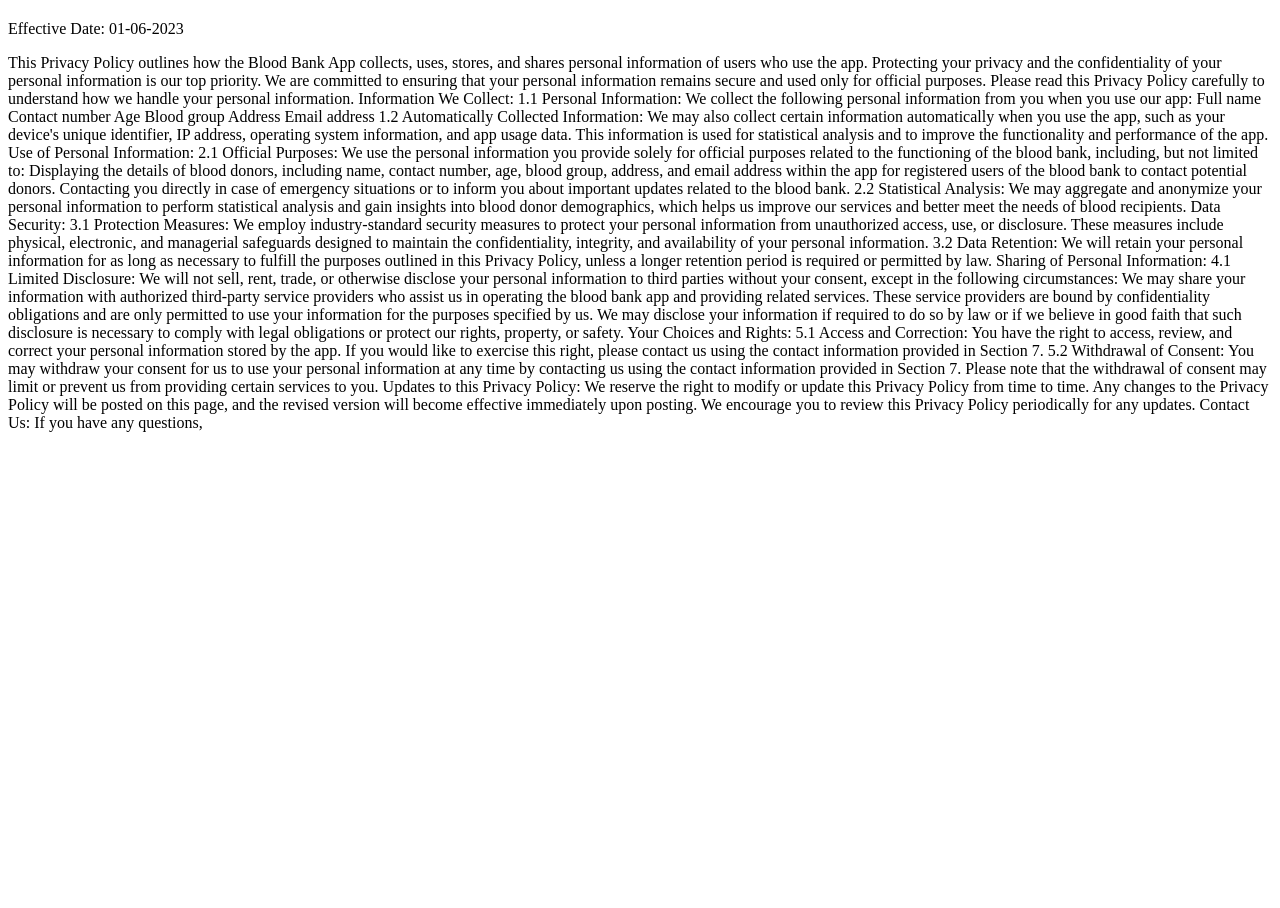
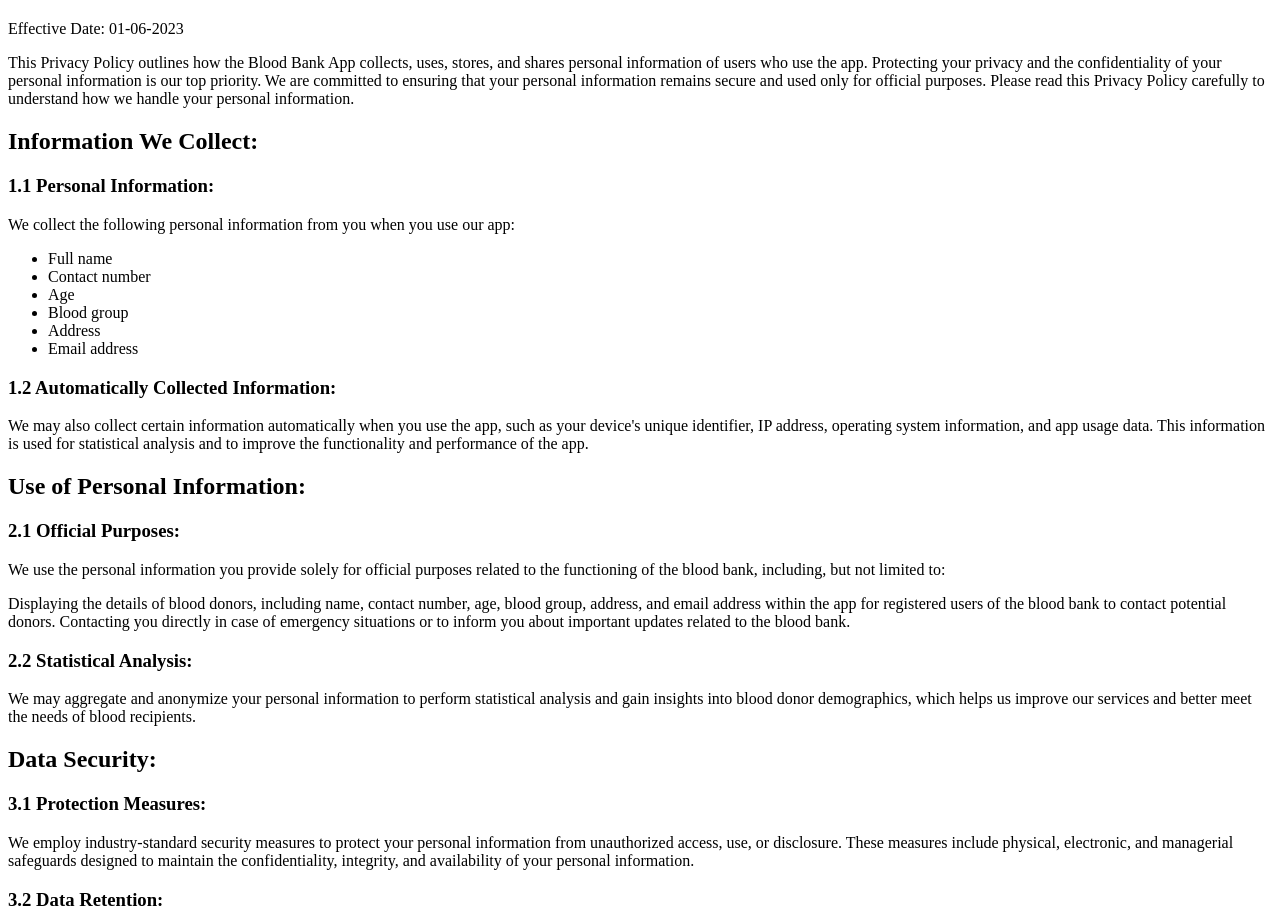
Before and after one commit to mannan541/mannan541.github.io, a plain HTML site: page index.html in a window 1280 px wide. Shown: the part 46-954 px from the top of the page. Before the commit the page ends 800 px from the top, so only its background shows below. Drawn offline with Linux system fonts and the light colour scheme.

Commit message:
html code

```diff
--- a/index.html
+++ b/index.html
@@ -5,63 +5,88 @@
 
 <p>Effective Date: 01-06-2023</p>
 
+<p>
     This Privacy Policy outlines how the Blood Bank App collects, uses, stores, and shares personal
     information of users who use the app. Protecting your privacy and the confidentiality of your
     personal information is our top priority. We are committed to ensuring that your personal
     information remains secure and used only for official purposes. Please read this Privacy Policy
     carefully to understand how we handle your personal information.
+</p>
 
-Information We Collect:
-1.1 Personal Information:
+<h2>Information We Collect:</h2>
+<h3>1.1 Personal Information:</h3>
+
+<p>
     We collect the following personal information from you when you use our app:
+</p>
 
-Full name
-Contact number
-Age
-Blood group
-Address
-Email address
-1.2 Automatically Collected Information:
+<ul>
+    <li>Full name</li>
+    <li>Contact number</li>
+    <li>Age</li>
+    <li>Blood group</li>
+    <li>Address</li>
+    <li>Email address</li>
+</ul>
+
+<h3>1.2 Automatically Collected Information:</h3>
+
+<p>
     We may also collect certain information automatically when you use the app, such as your
     device's
     unique identifier, IP address, operating system information, and app usage data. This
     information is
     used for statistical analysis and to improve the functionality and performance of the app.
+</p>
 
-Use of Personal Information:
-2.1 Official Purposes:
+
+<h2>Use of Personal Information:</h2>
+<h3>2.1 Official Purposes:</h3>
+
+<p>
     We use the personal information you provide solely for official purposes related to the
     functioning
     of the blood bank, including, but not limited to:
-
+</p>
+<p>
     Displaying the details of blood donors, including name, contact number, age, blood group,
     address,
     and email address within the app for registered users of the blood bank to contact potential
     donors.
     Contacting you directly in case of emergency situations or to inform you about important updates
     related to the blood bank.
-2.2 Statistical Analysis:
+</p>
+
+<h3>2.2 Statistical Analysis:</h3>
+
+<p>
     We may aggregate and anonymize your personal information to perform statistical analysis and
     gain
     insights into blood donor demographics, which helps us improve our services and better meet the
     needs of blood recipients.
+</p>
 
-Data Security:
-3.1 Protection Measures:
+<h2>Data Security:</h2>
+<h3>3.1 Protection Measures:</h3>
+
+<p>
     We employ industry-standard security measures to protect your personal information from
     unauthorized
     access, use, or disclosure. These measures include physical, electronic, and managerial
     safeguards
     designed to maintain the confidentiality, integrity, and availability of your personal
     information.
+</p>
 
-3.2 Data Retention:
+<h3>3.2 Data Retention:</h3>
+
 We will retain your personal information for as long as necessary to fulfill the purposes
 outlined
 in this Privacy Policy, unless a longer retention period is required or permitted by law.
 
 Sharing of Personal Information:
-4.1 Limited Disclosure:
+
+<h3>4.1 Limited Disclosure:</h3>
 We will not sell, rent, trade, or otherwise disclose your personal information to third parties
 without your consent, except in the following circumstances:
 
@@ -75,28 +100,33 @@
 or
 safety.
 Your Choices and Rights:
-5.1 Access and Correction:
+
+<h3>5.1 Access and Correction:</h3>
 You have the right to access, review, and correct your personal information stored by the app.
 If
 you would like to exercise this right, please contact us using the contact information provided
 in
 Section 7.
 
-5.2 Withdrawal of Consent:
+
+<h3>5.2 Withdrawal of Consent:</h3>
 You may withdraw your consent for us to use your personal information at any time by contacting
 us
 using the contact information provided in Section 7. Please note that the withdrawal of consent
 may
 limit or prevent us from providing certain services to you.
 
-Updates to this Privacy Policy:
+
+<h2>5.2 Withdrawal of Consent:</h2>
 We reserve the right to modify or update this Privacy Policy from time to time. Any changes to
 the
 Privacy Policy will be posted on this page, and the revised version will become effective
 immediately upon posting. We encourage you to review this Privacy Policy periodically for any
 updates.
 
-Contact Us:
+
+<h2>Contact Us:</h2>
+
 If you have any questions,
 </p>
 </body>
```
Lines whose indentation alone changed are shown as unchanged.
